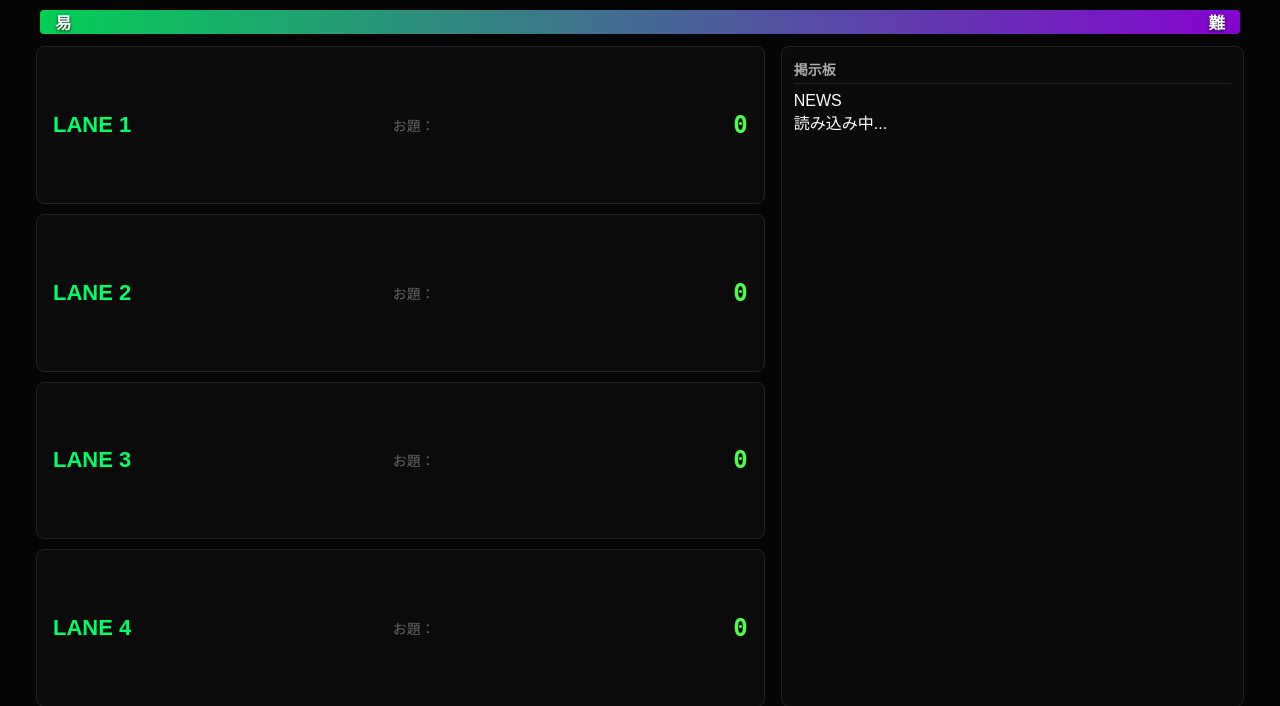
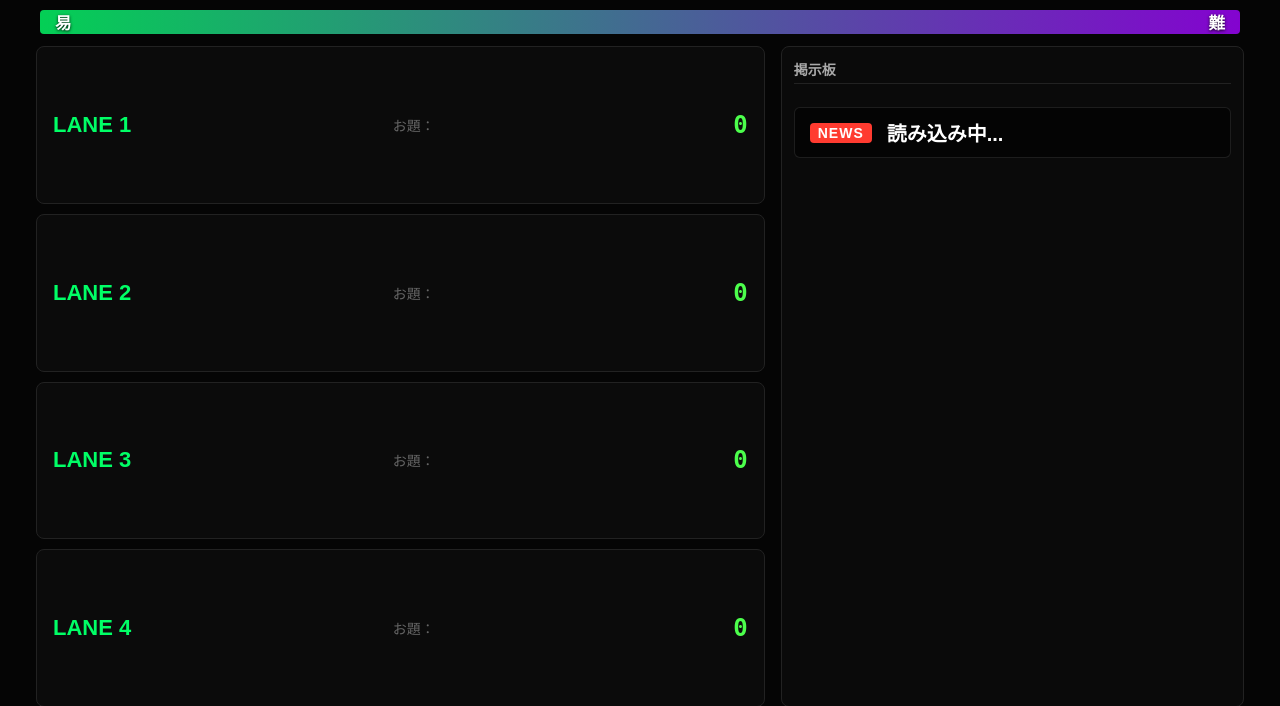
Before and after one commit to KrasnayaPloshchad2718/BowlingWeb, a Flask app: page /display in a window 1280 px wide. Shown: the part 45-751 px from the top of the page. Run offline with Flask 3, Linux system fonts and the light colour scheme.

Commit message:
Update display.css

```diff
--- a/static/display.css
+++ b/static/display.css
@@ -239,3 +239,39 @@ main {
     color: #666;
     letter-spacing: 1px;
 }
+
+/* ==============================================
+   5. ニュース掲示板のスタイル
+   ============================================== */
+.news-board {
+    display: flex;
+    align-items: center;
+    background: rgba(0, 0, 0, 0.6);        /* 背景を少し暗くして文字を引き立てる */
+    border: 1px solid rgba(255, 255, 255, 0.1);
+    border-radius: 6px;
+    padding: 10px 15px;
+    margin: 15px 0;                        /* 前後の余白 */
+    font-family: monospace;
+}
+
+/* 「NEWS」という見出しラベル */
+.news-label {
+    background: #ff3b30;                   /* 目立つ赤色のアクセント */
+    color: #fff;
+    font-weight: bold;
+    padding: 2px 8px;
+    border-radius: 4px;
+    font-size: 14px;
+    margin-right: 15px;
+    letter-spacing: 1px;
+}
+
+/* サーバーから取得した文字を表示するエリア */
+.news-content {
+    color: #ffffff;
+    font-size: 20px;                       /* お題(18px)より一回り大きくして目立たせる */
+    font-weight: bold;
+    white-space: pre-wrap;                 /* サーバー側で改行があればそのまま改行する */
+    word-break: break-all;
+    flex: 1;
+}
```
